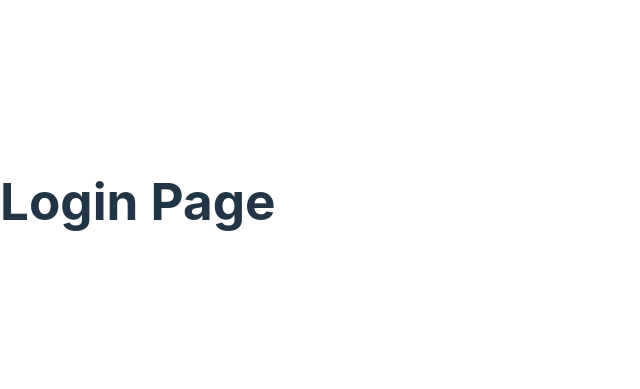
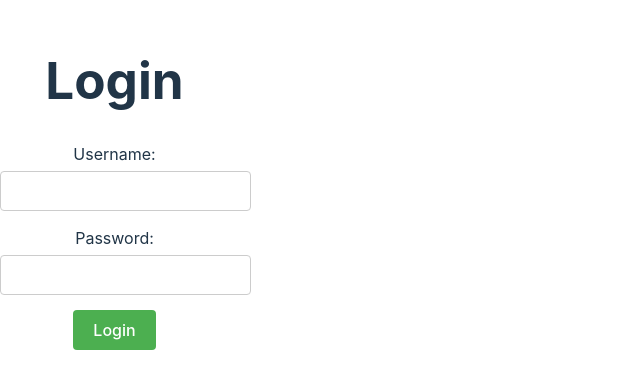
Before and after one commit to krepyshev/interview-app, a React (Vite) app: page /login in a window 1280 px wide. Shown: the part 199-588 px from the top of the page, without its empty margins (0-640 px from the left). Built offline with nearby package versions, Linux system fonts and the light colour scheme.

Commit message:
feat: LoginForm, auth

```diff
--- /dev/null
+++ b/src/components/LoginForm.tsx
@@ -0,0 +1,84 @@
+import { useState } from "react";
+import { useNavigate } from "react-router-dom";
+import { mockUsers } from "../utils/mockUsers";
+
+const LoginForm = () => {
+  const [username, setUsername] = useState("");
+  const [password, setPassword] = useState("");
+  const [error, setError] = useState("");
+  const navigate = useNavigate();
+
+  const handleSubmit = (e: React.FormEvent) => {
+    e.preventDefault();
+
+    const user = mockUsers.find(
+      (u) => u.username === username && u.password === password
+    );
+
+    if (!user) {
+      setError("Неверное имя пользователя или пароль!");
+      return;
+    }
+
+    localStorage.setItem("userRole", user.role);
+    navigate("/");
+  };
+
+  return (
+    <form onSubmit={handleSubmit}>
+      {error && <p style={{ color: "red" }}>{error}</p>}
+      <div style={{ marginBottom: "15px" }}>
+        <label style={{ display: "block", marginBottom: "5px" }}>
+          Username:
+        </label>
+        <input
+          type="text"
+          value={username}
+          onChange={(e) => setUsername(e.target.value)}
+          required
+          style={{
+            width: "100%",
+            padding: "10px",
+            fontSize: "16px",
+            border: "1px solid #ccc",
+            borderRadius: "4px",
+          }}
+        />
+      </div>
+      <div style={{ marginBottom: "15px" }}>
+        <label style={{ display: "block", marginBottom: "5px" }}>
+          Password:
+        </label>
+        <input
+          type="password"
+          value={password}
+          onChange={(e) => setPassword(e.target.value)}
+          required
+          style={{
+            width: "100%",
+            padding: "10px",
+            fontSize: "16px",
+            border: "1px solid #ccc",
+            borderRadius: "4px",
+          }}
+        />
+      </div>
+      <button
+        type="submit"
+        style={{
+          backgroundColor: "#4caf50",
+          color: "white",
+          border: "none",
+          padding: "10px 20px",
+          cursor: "pointer",
+          fontSize: "16px",
+          borderRadius: "4px",
+        }}
+      >
+        Login
+      </button>
+    </form>
+  );
+};
+
+export default LoginForm;
--- /dev/null
+++ b/src/pages/Login/Login.tsx
@@ -0,0 +1,14 @@
+import LoginForm from "../../components/LoginForm";
+
+const Login = () => {
+  return (
+    <div
+      style={{ maxWidth: "400px", margin: "50px auto", textAlign: "center" }}
+    >
+      <h1>Login</h1>
+      <LoginForm />
+    </div>
+  );
+};
+
+export default Login;
--- a/src/routes/routes.ts
+++ b/src/routes/routes.ts
@@ -2,7 +2,7 @@ import { lazy } from "react";
 
 const Categories = lazy(() => import("../pages/Categories"));
 const Questions = lazy(() => import("../pages/Questions"));
-const Login = lazy(() => import("../pages/Login"));
+const Login = lazy(() => import("../pages/Login/Login"));
 
 export const routes = [
   { path: "/", component: Categories },
--- a/src/styles/global.css
+++ b/src/styles/global.css
@@ -17,3 +17,27 @@ body {
 button {
   cursor: pointer;
 }
+
+form {
+  display: flex;
+  flex-direction: column;
+  gap: 10px;
+}
+
+input {
+  padding: 10px;
+  font-size: 16px;
+}
+
+button {
+  background-color: #4caf50;
+  color: white;
+  border: none;
+  padding: 10px;
+  cursor: pointer;
+  font-size: 16px;
+}
+
+button:hover {
+  background-color: #45a049;
+}
--- /dev/null
+++ b/src/utils/mockUsers.ts
@@ -0,0 +1,4 @@
+export const mockUsers = [
+  { username: "user", password: "1234", role: "user" },
+  { username: "admin", password: "admin", role: "admin" },
+];
```
